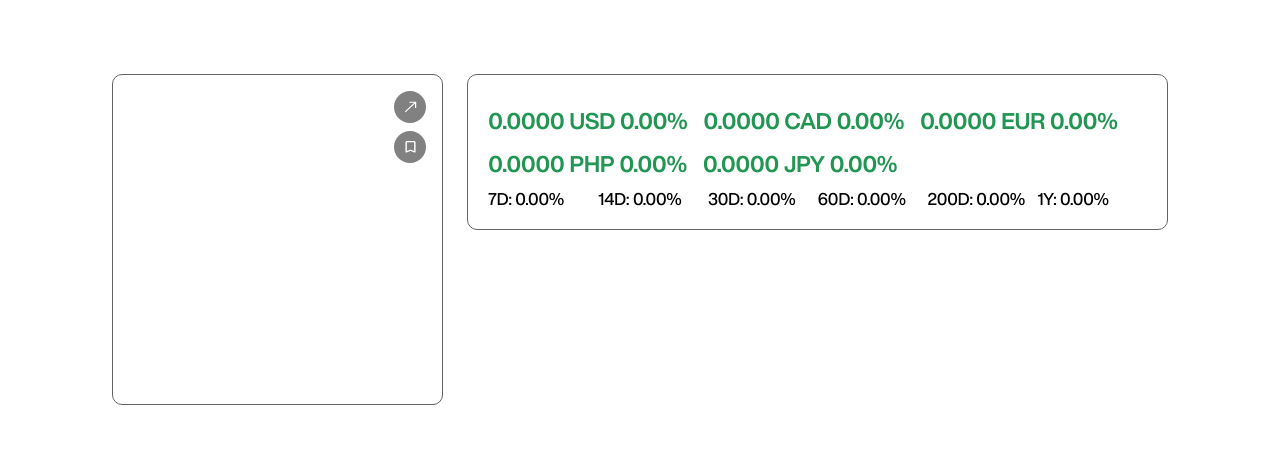
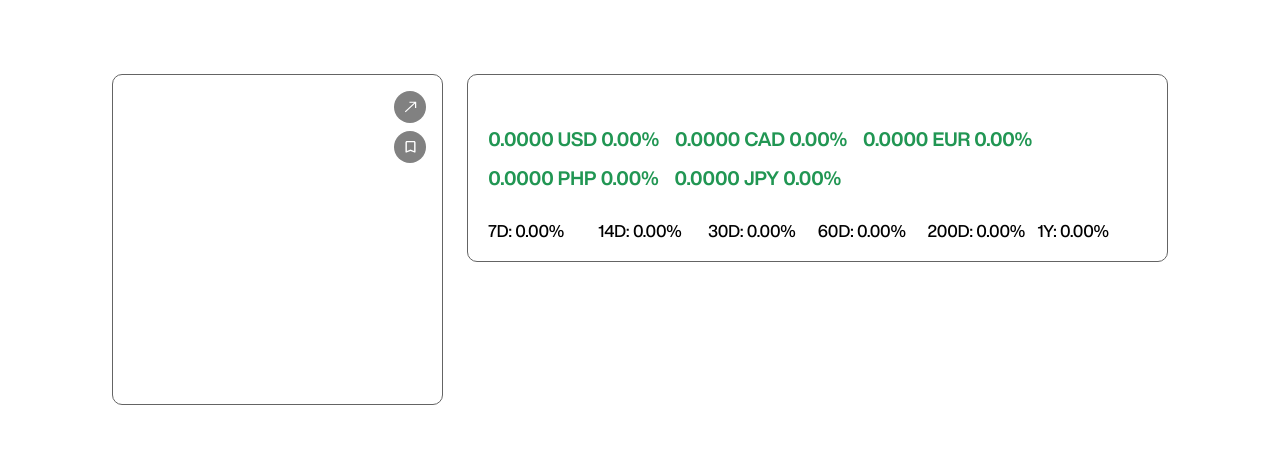
Before and after one commit to COSC360/CoinDash, a PHP site: page /project360/php/individual.php?coinId=1 in a window 1280 px wide. Shown: the part 86-547 px from the top of the page. Run offline with PHP 8.4, Linux system fonts and the light colour scheme; data that the repository does not hold is empty; some libraries are stand-ins or nearby versions.

Commit message:
Initial individual coin page

```diff
--- a/css/individual.css
+++ b/css/individual.css
@@ -67,10 +67,16 @@
     flex-grow: 2;
     border: solid 1px var(--Grey-1);
     border-radius: 10px;
+    gap: 2em;
+}
+
+.full-card .product-info-container h3 {
+    font-size: 2.5em;
 }
 
 .full-card .price-trend-container p {
     font-size: 1.4em;
+    grid-template-columns: repeat(auto-fit, minmax(9em, 1fr));
 }
 
 .current-price-container {
@@ -80,5 +86,6 @@
 }
 
 .current-price-container strong {
+    font-size: 1.2em;
     width: fit-content;
 }
```
